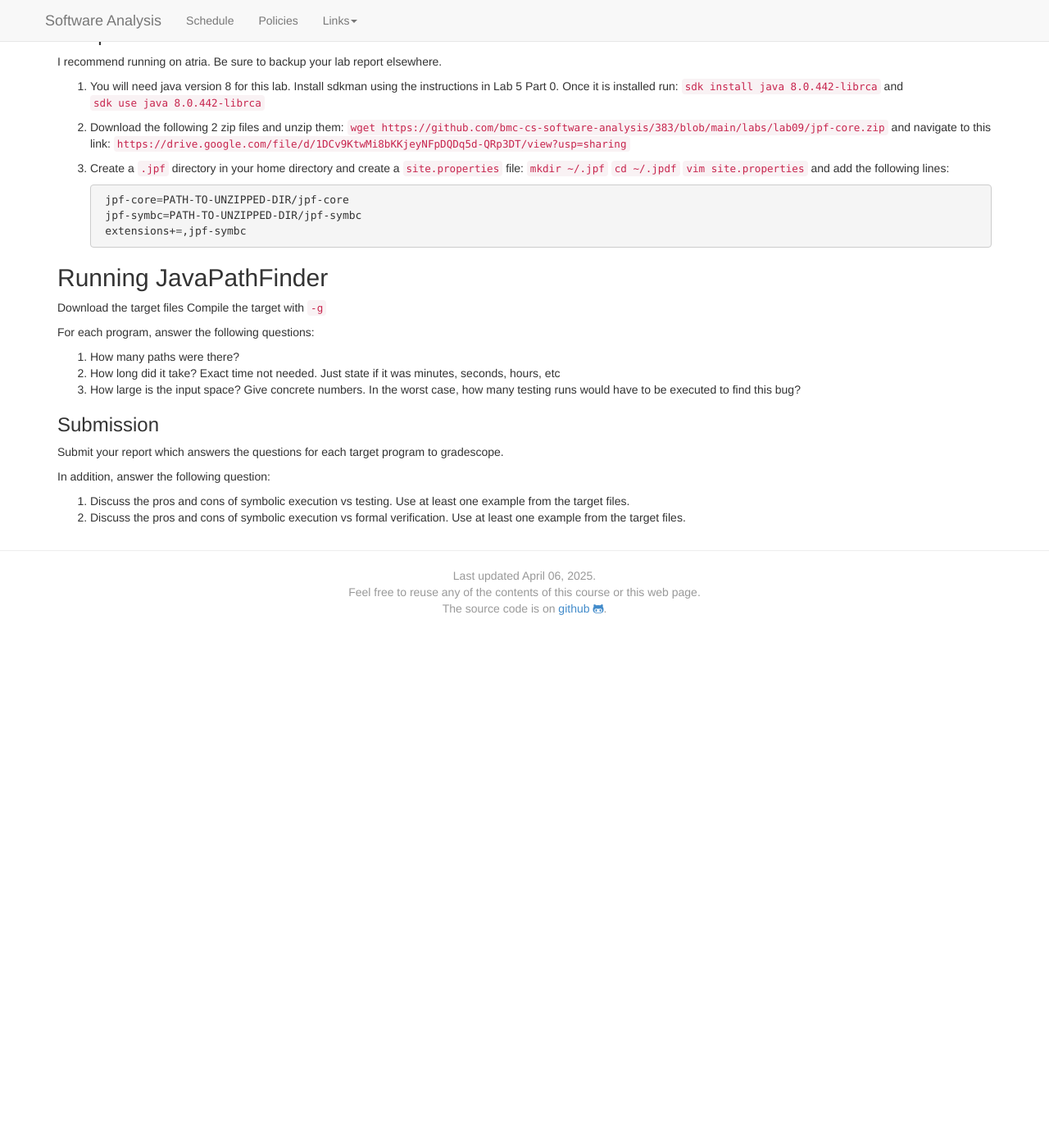
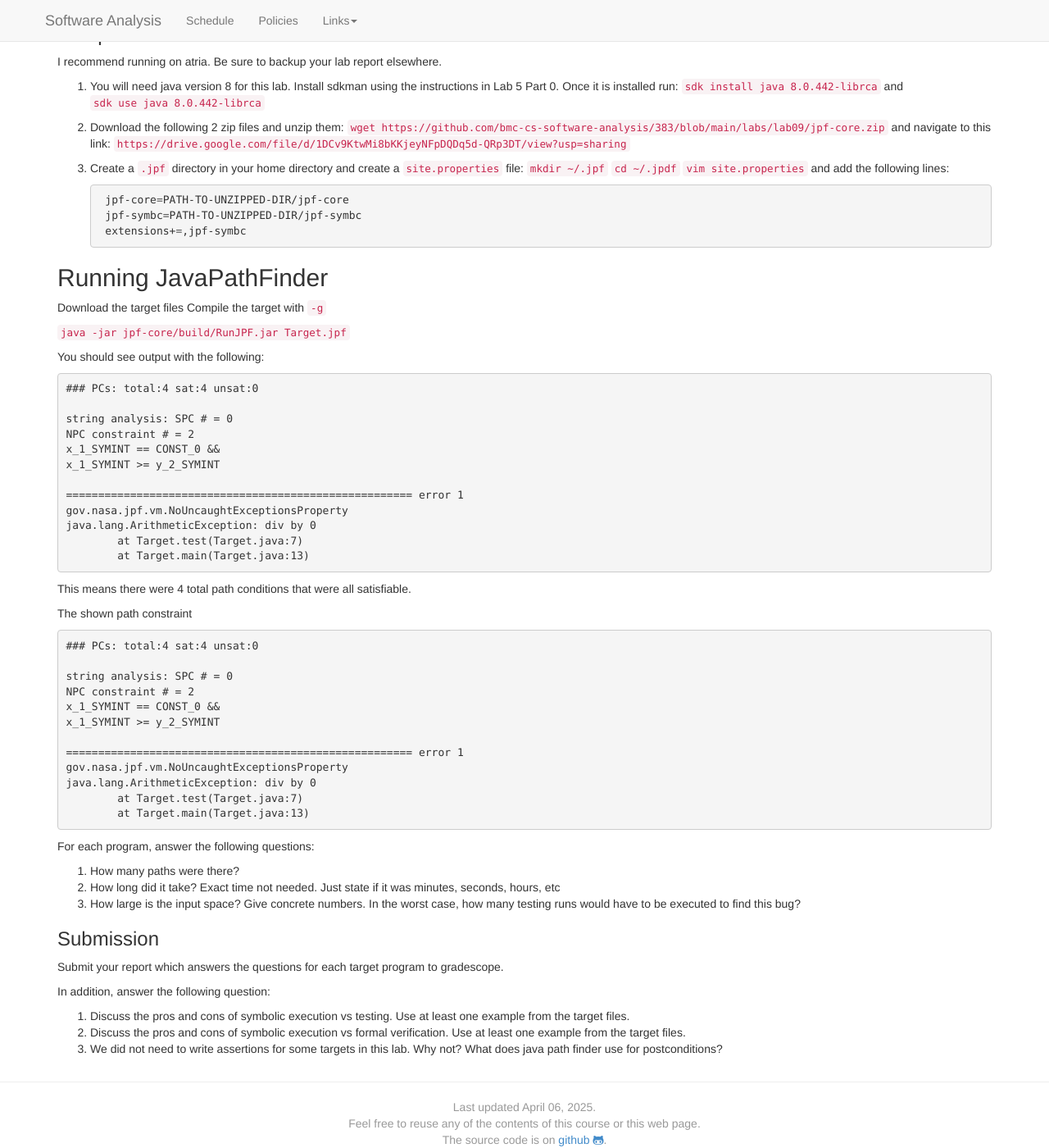
Before and after one commit to bmc-cs-software-analysis/383, a Jekyll site: the page built from labs/Lab09.md, in a window 1280 px wide and 1400 px high, scrolled down 286 px. Shown: the whole window at 82% size. Built offline with Jekyll 4.4.1, drawn with Linux system fonts in a browser that asks for light colours; nearby versions of some CDN libraries; before the commit the page ends 1038 px from its top, so only the background shows below that.

Commit message:
sample output

````diff
--- a/labs/Lab09.md
+++ b/labs/Lab09.md
@@ -83,6 +83,41 @@ I recommend running on atria. Be sure to backup your lab report elsewhere.
 Download the target files
 Compile the target with `-g`
 
+`java -jar jpf-core/build/RunJPF.jar Target.jpf`
+
+You should see output with the following:
+```
+### PCs: total:4 sat:4 unsat:0
+
+string analysis: SPC # = 0
+NPC constraint # = 2
+x_1_SYMINT == CONST_0 &&
+x_1_SYMINT >= y_2_SYMINT
+
+====================================================== error 1
+gov.nasa.jpf.vm.NoUncaughtExceptionsProperty
+java.lang.ArithmeticException: div by 0
+	at Target.test(Target.java:7)
+	at Target.main(Target.java:13)
+```
+
+This means there were 4 total path conditions that were all satisfiable.
+
+The shown path constraint
+```
+### PCs: total:4 sat:4 unsat:0
+
+string analysis: SPC # = 0
+NPC constraint # = 2
+x_1_SYMINT == CONST_0 &&
+x_1_SYMINT >= y_2_SYMINT
+
+====================================================== error 1
+gov.nasa.jpf.vm.NoUncaughtExceptionsProperty
+java.lang.ArithmeticException: div by 0
+	at Target.test(Target.java:7)
+	at Target.main(Target.java:13)
+```
 
 For each program, answer the following questions:
 1. How many paths were there?
@@ -95,3 +130,4 @@ Submit your report which answers the questions for each target program to grades
 In addition, answer the following question:
 1. Discuss the pros and cons of symbolic execution vs testing. Use at least one example from the target files.
 2. Discuss the pros and cons of symbolic execution vs formal verification. Use at least one example from the target files.
+3. We did not need to write assertions for some targets in this lab. Why not? What does java path finder use for postconditions?
````
